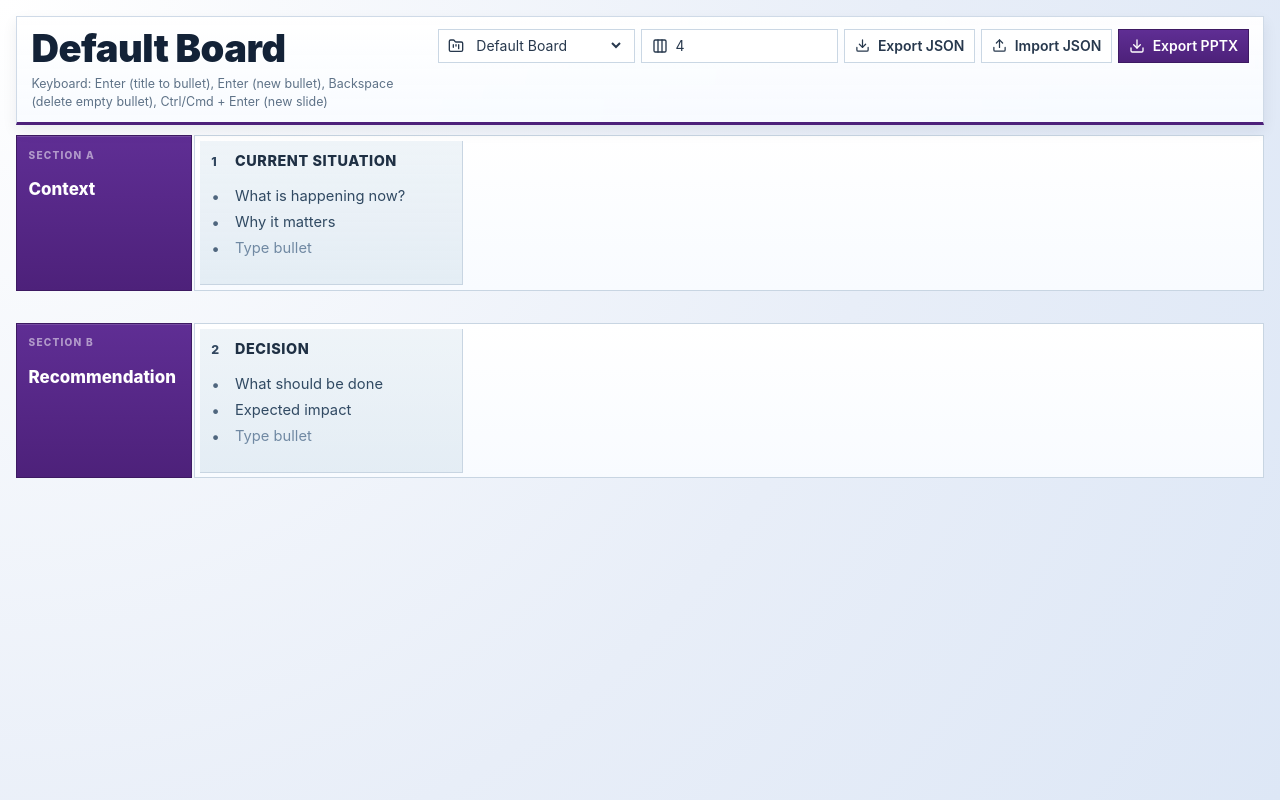
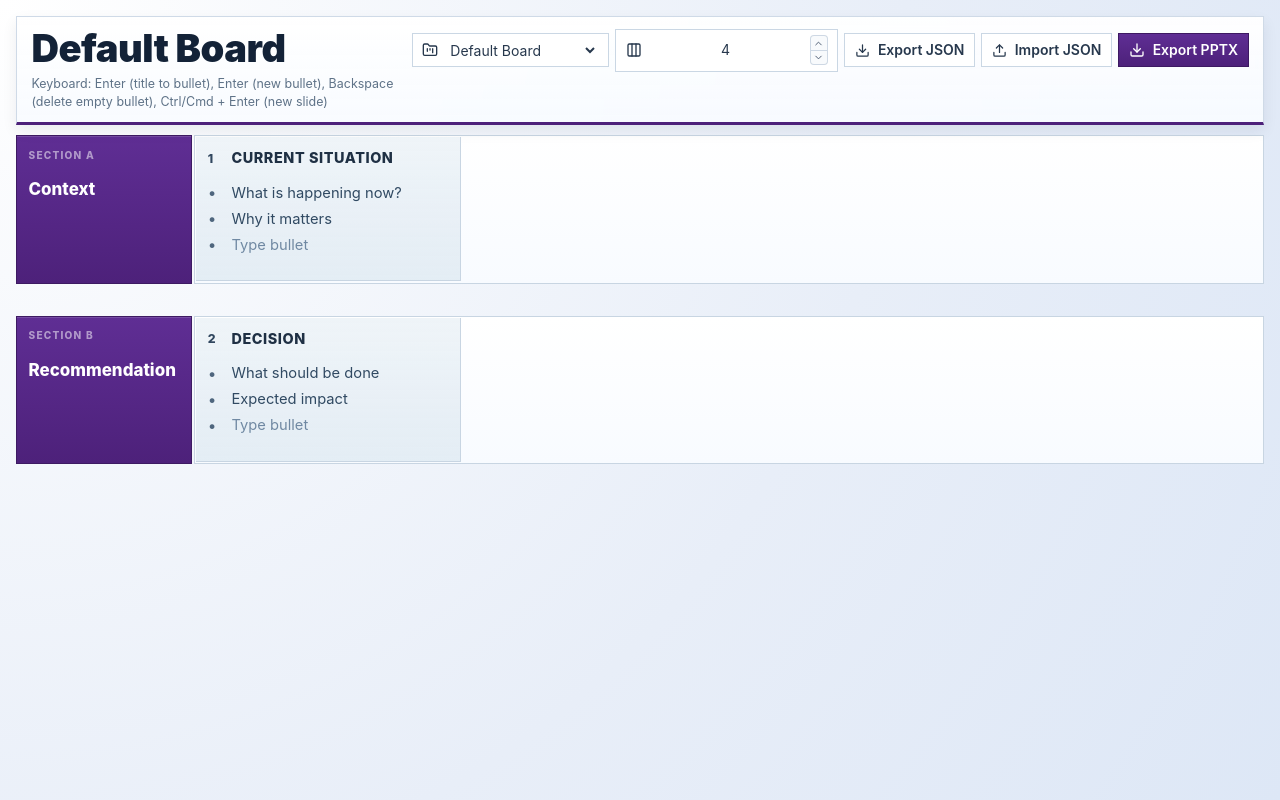
Before and after one commit to nicola-zanardi/storylining-board, a React (Vite) app: page / in a window 1280 px wide. Built offline with nearby package versions, Linux system fonts and the light colour scheme.

Commit message:
Refine boxes-per-row control UX and tighten lane spacing

```diff
--- a/src/App.jsx
+++ b/src/App.jsx
@@ -16,7 +16,7 @@ import {
   verticalListSortingStrategy,
 } from '@dnd-kit/sortable';
 import { CSS } from '@dnd-kit/utilities';
-import { Columns3, Copy, Download, FolderKanban, Plus, Trash2, Upload } from 'lucide-react';
+import { ChevronDown, ChevronUp, Columns3, Copy, Download, FolderKanban, Plus, Trash2, Upload } from 'lucide-react';
 import PptxGenJS from 'pptxgenjs';
 import { v4 as uuidv4 } from 'uuid';
 
@@ -120,7 +120,7 @@ function normalizeBoard(board, fallbackTitle = 'Untitled Board') {
 
   return {
     title,
-    boxesPerRow: Math.min(8, Math.max(1, Number.parseInt(source.boxesPerRow, 10) || 4)),
+    boxesPerRow: clampBoxesPerRow(source.boxesPerRow, 4),
     sections: sections.length > 0 ? sections : [createEmptySection()],
   };
 }
@@ -279,6 +279,16 @@ function safeFileName(input) {
     .replace(/\s+/g, '_')
     .slice(0, 80);
 }
+
+function clampBoxesPerRow(input, fallback = 4) {
+  const parsed = Number.parseInt(input, 10);
+  if (Number.isNaN(parsed)) {
+    return fallback;
+  }
+
+  return Math.min(8, Math.max(1, parsed));
+}
+
 function autoResizeTextarea(node) {
   if (!node) {
     return;
@@ -426,6 +436,7 @@ function App() {
   const inputRefs = useRef(new Map());
   const bulletIdsRef = useRef(new Map());
   const boardImportInputRef = useRef(null);
+  const boxesPerRowInputRef = useRef(null);
 
   const sensors = useSensors(
     useSensor(PointerSensor, {
@@ -443,7 +454,7 @@ function App() {
   );
 
   const board = activeProject.board;
-  const boxesPerRow = Math.min(8, Math.max(1, Number.parseInt(board.boxesPerRow, 10) || 4));
+  const boxesPerRow = clampBoxesPerRow(board.boxesPerRow, 4);
   const slideNumberById = useMemo(() => buildSlideNumberMap(board.sections), [board.sections]);
 
   const getBulletIdsForSlide = useCallback((slideId, bullets) => {
@@ -579,14 +590,35 @@ function App() {
   }, []);
 
   const updateBoxesPerRow = useCallback(
-    (nextValue) => {
-      const parsed = Math.min(8, Math.max(1, Number.parseInt(nextValue, 10) || 4));
+    (nextValue, fallback = 4) => {
+      const parsed = clampBoxesPerRow(nextValue, fallback);
       updateActiveBoard((currentBoard) => ({
         ...currentBoard,
         boxesPerRow: parsed,
       }));
+      return parsed;
     },
     [updateActiveBoard],
+  );
+
+  const commitBoxesPerRowInput = useCallback(() => {
+    const rawValue = boxesPerRowInputRef.current?.value ?? String(boxesPerRow);
+    const committed = updateBoxesPerRow(rawValue, boxesPerRow);
+
+    if (boxesPerRowInputRef.current) {
+      boxesPerRowInputRef.current.value = String(committed);
+    }
+  }, [boxesPerRow, updateBoxesPerRow]);
+
+  const nudgeBoxesPerRow = useCallback(
+    (delta) => {
+      const next = clampBoxesPerRow(boxesPerRow + delta, boxesPerRow);
+      updateBoxesPerRow(next, boxesPerRow);
+      if (boxesPerRowInputRef.current) {
+        boxesPerRowInputRef.current.value = String(next);
+      }
+    },
+    [boxesPerRow, updateBoxesPerRow],
   );
 
   const updateSectionTitle = useCallback(
@@ -1389,7 +1421,7 @@ function App() {
     const sectionTextMargin = [4, 7, 4, 7];
     const cardTextMargin = [4, 5, 4, 6];
 
-    const columns = Math.min(8, Math.max(1, Number.parseInt(board.boxesPerRow, 10) || 4));
+    const columns = clampBoxesPerRow(board.boxesPerRow, 4);
 
     const rawHeights = board.sections.map((section) => {
       const slideCount = Math.max(1, section.slides.length);
@@ -1613,13 +1645,44 @@ function App() {
                 <Columns3 size={16} aria-hidden="true" />
                 <span className="sr-only">Boxes per row</span>
                 <input
+                  ref={boxesPerRowInputRef}
+                  key={`boxes-per-row-${activeProject.id}`}
                   type="text"
                   inputMode="numeric"
-                  value={String(boxesPerRow)}
-                  onChange={(event) => updateBoxesPerRow(event.target.value)}
-                  className="toolbar-select max-w-[90px] bg-transparent text-sm outline-none"
+                  defaultValue={String(boxesPerRow)}
+                  onChange={(event) => {
+                    const raw = event.target.value;
+                    if (raw !== '' && !/^\d{1,2}$/.test(raw)) {
+                      event.target.value = raw.replace(/\D/g, '').slice(0, 2);
+                    }
+                  }}
+                  onBlur={commitBoxesPerRowInput}
+                  onKeyDown={(event) => {
+                    if (event.key === 'Enter') {
+                      event.currentTarget.blur();
+                    }
+                  }}
+                  className="toolbar-select w-10 min-w-0 bg-transparent text-center text-sm outline-none"
                   aria-label="Boxes per row"
                 />
+                <div className="flex flex-col overflow-hidden rounded-sm border border-slate-300/90 bg-slate-50">
+                  <button
+                    type="button"
+                    onClick={() => nudgeBoxesPerRow(1)}
+                    className="inline-flex h-3.5 w-4 items-center justify-center text-slate-600 hover:bg-slate-100"
+                    aria-label="Increase boxes per row"
+                  >
+                    <ChevronUp size={11} />
+                  </button>
+                  <button
+                    type="button"
+                    onClick={() => nudgeBoxesPerRow(-1)}
+                    className="inline-flex h-3.5 w-4 items-center justify-center border-t border-slate-300/90 text-slate-600 hover:bg-slate-100"
+                    aria-label="Decrease boxes per row"
+                  >
+                    <ChevronDown size={11} />
+                  </button>
+                </div>
               </label>
 
 
--- a/src/index.css
+++ b/src/index.css
@@ -186,7 +186,7 @@ body {
   flex-grow: 1;
   min-width: 0;
   border: 1px solid var(--line);
-  padding: 0.3rem !important;
+  padding: 0.08rem !important;
   overflow: hidden;
   background: linear-gradient(180deg, #ffffff 0%, #f8fbff 100%);
 }
```
